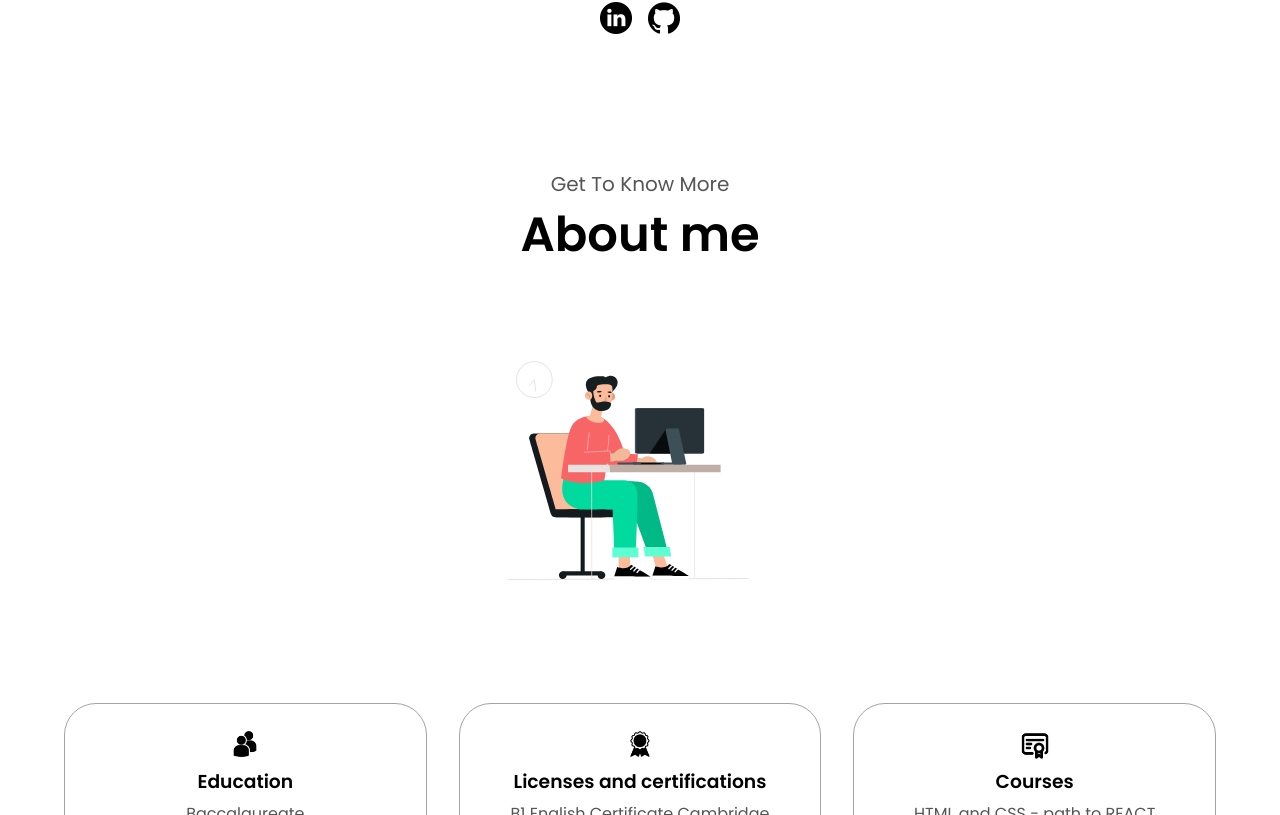
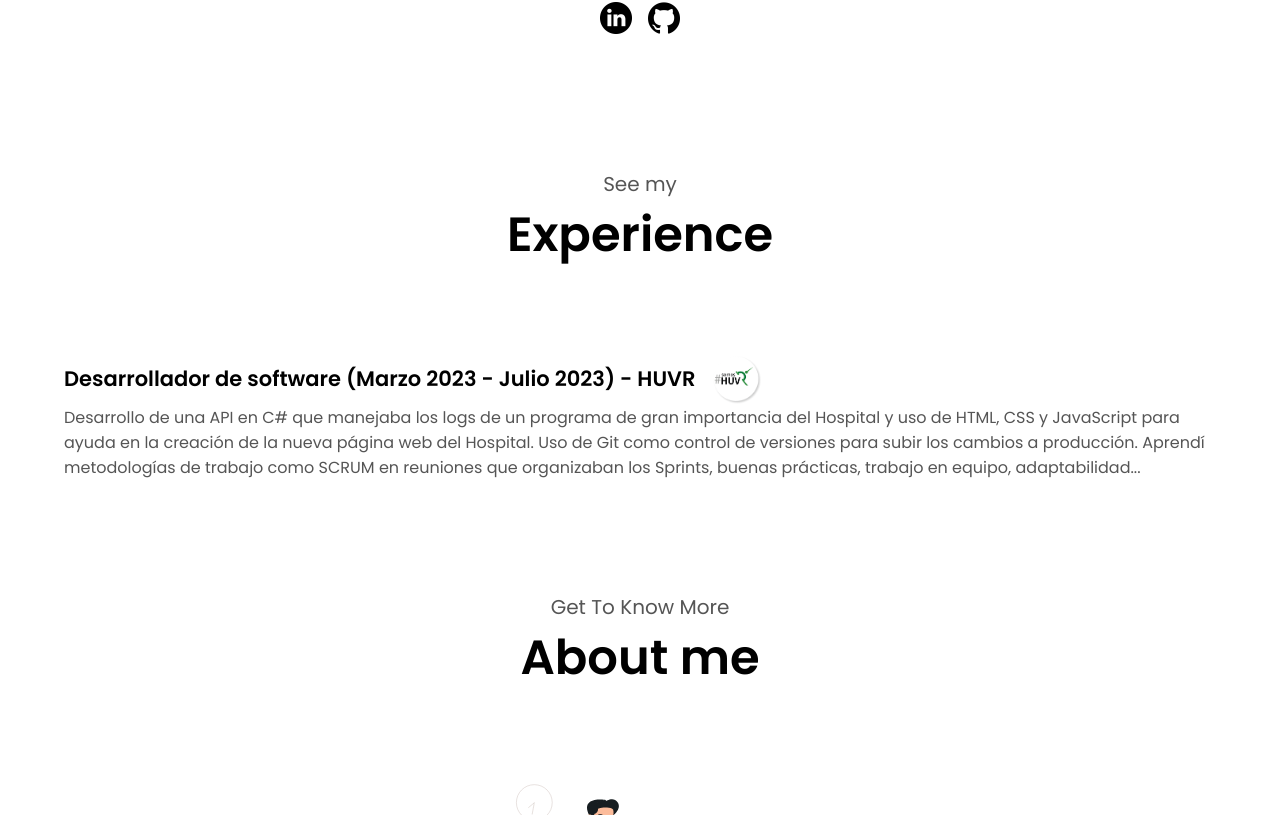
Before and after one commit to Alvarosanchezz3/Portfolio, a React (Create React App) app: page / in a window 1280 px wide. Shown: the part 805-1620 px from the top of the page. Built offline with nearby package versions, Linux system fonts and the light colour scheme.

Commit message:
add experience section

```diff
--- a/src/App.js
+++ b/src/App.js
@@ -144,6 +144,20 @@ function App() {
                 />
               </a>
             </div>
+          </div>
+        </section>
+        <section id="experience">
+          <div>
+           <p className="section__text__p1">{translations.SeeMy}</p>
+           <h1 className="title">{translations.experience}</h1>
+            <div className="experience">
+
+              <div className="exp-title">
+                <h2>Desarrollador de software (Marzo 2023 - Julio 2023) - HUVR </h2>
+                <img src="./assets/HUVR.png" alt="huvr"></img>
+              </div>
+              <p>Desarrollo de una API en C# que manejaba los logs de un programa de gran importancia del Hospital y uso de HTML, CSS y JavaScript para ayuda en la creación de la nueva página web del Hospital. Uso de Git como control de versiones para subir los cambios a producción. Aprendí metodologías de trabajo como SCRUM en reuniones que organizaban los Sprints, buenas prácticas, trabajo en equipo, adaptabilidad...</p>
+           </div>
           </div>
         </section>
         <section id="about">
--- a/src/css/mediaqueries.css
+++ b/src/css/mediaqueries.css
@@ -42,9 +42,14 @@
   .section-container {
     height: fit-content;
   }
-  section {
+  section, #experience {
     margin: 0 5%;
   }
+
+  .exp-title {
+    font-size: 14px;
+  }
+
   .section__pic-container1 {
     width: 350px;
     height: 350px;
@@ -71,7 +76,7 @@
 
 }
 
-@media screen and (max-width: 700px) {
+@media screen and (max-width: 800px) {
   #projects {
     display: flex;
     flex-direction: column;
@@ -92,6 +97,11 @@
     height: fit-content;
     margin-bottom: 2rem;
   }
+
+  .exp-title {
+    font-size: 13px;
+  }
+
   .about-containers,
   .contact-info-upper-container,
   .btn-container {
--- a/src/css/style.css
+++ b/src/css/style.css
@@ -229,6 +229,27 @@ section {
 .btn-container {
   gap: 1rem;
 }
+/* EXPERIENCE SECTION */
+
+#experience {
+  height: auto;
+  margin: 4rem 10rem;
+}
+
+.experience {
+  margin: 5rem 0;
+}
+
+.exp-title {
+  display: flex;
+  align-items: center;
+  gap: 1rem;
+
+}
+
+.exp-title img {
+  width: 50px;
+}
 
 /* ABOUT SECTION */
 
--- a/src/translations/EN.js
+++ b/src/translations/EN.js
@@ -2,6 +2,7 @@ const translationsEN = {
 
     'title': "My portfolio",
 
+    'experience': 'Experience',
     'about': "About me",
     'tecns': "Technologies",
     'projects': "Projects",
@@ -11,6 +12,10 @@ const translationsEN = {
     'trabajo': 'Full Stack Developer',
     'CV': 'Download CV',
     'contact-me': 'Contact me',
+
+    // Experience
+
+    'SeeMy': 'See my',
 
     // About me
 
--- a/src/translations/ES.js
+++ b/src/translations/ES.js
@@ -2,6 +2,7 @@ const translationsES = {
 
     'title': "Mi portafolio",
 
+    'experience': 'Experiencia',
     'about': "Sobre mi",
     'tecns': "Tecnologías",
     'projects': "Proyectos",
@@ -11,6 +12,11 @@ const translationsES = {
     'trabajo': 'Desarrollador Full Stack',
     'CV': 'Descargar CV',
     'contact-me': 'Contáctame',
+
+   // Experience
+
+   'SeeMy': 'Vea mi',
+
 
     // Sobre mí
 
```
Also changed, not shown: public/assets/HUVR.png (added).
